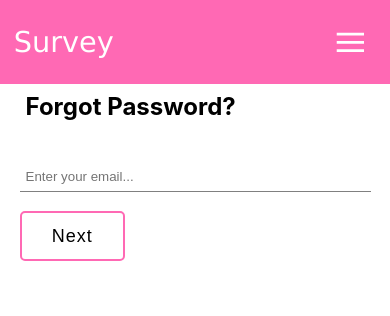
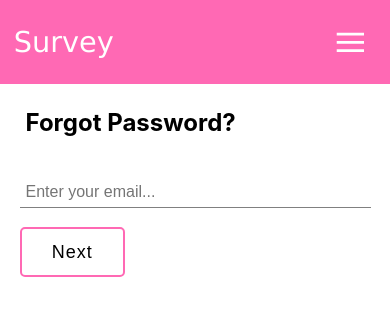
Before and after one commit to Taran29/SurveyApp, a React (Create React App) app: page /forgotPassword in a window 390 px wide. Shown: the top 316 px of the page. Built offline with nearby package versions, Linux system fonts and the light colour scheme; the HTML template or start-up script is replaced by a standard one.

Commit message:
Fixed auth components on mobile devices

```diff
--- a/src/components/ForgotPassword/ForgotPassword.css
+++ b/src/components/ForgotPassword/ForgotPassword.css
@@ -27,7 +27,7 @@
 @media (max-width: 650px) {
   .forgot-pw-container {
     width: 90%;
-    margin-top: 16%;
+    margin-top: 20%;
   }
 
   .forgot-pw-title {
--- a/src/components/Login/Login.css
+++ b/src/components/Login/Login.css
@@ -35,6 +35,7 @@
 
 @media (max-width: 650px) {
   .login-container {
+    margin-top: 20%;
     width: 90%;
   }
 
--- a/src/components/Register/Register.css
+++ b/src/components/Register/Register.css
@@ -69,6 +69,7 @@
 
 @media (max-width: 650px) {
   .register-container {
+    margin-top: 20%;
     width: 90%;
   }
 
--- a/src/utils/TextField/TextField.css
+++ b/src/utils/TextField/TextField.css
@@ -6,6 +6,7 @@
   border-style: none;
   box-shadow: 0 1px 0 0 gray;
   transition: box-shadow 0.1s ease-in;
+  font-size: 16px;
 }
 
 .textField:focus {
```
